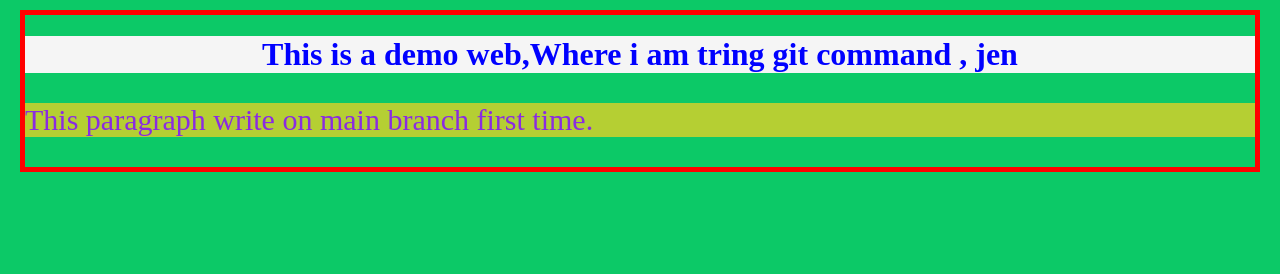
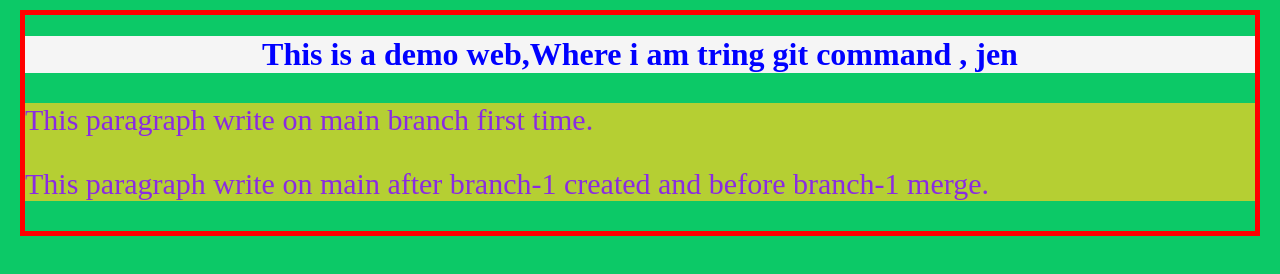
Before and after one commit to JyotiRanjan700/simple_web, a plain HTML site: page index_1.html in a window 1280 px wide. Drawn offline with Linux system fonts and the light colour scheme.

Commit message:
c4 para added on main

```diff
--- a/index_1.html
+++ b/index_1.html
@@ -12,6 +12,7 @@
     </div>
     <div class="div_paragraph">
         <p id="p_main">This paragraph write on main branch first time.</p>
+        <p id="p_main">This paragraph write on main after branch-1 created and before branch-1 merge.</p>
     </div>
 </body>
 </html>
```
